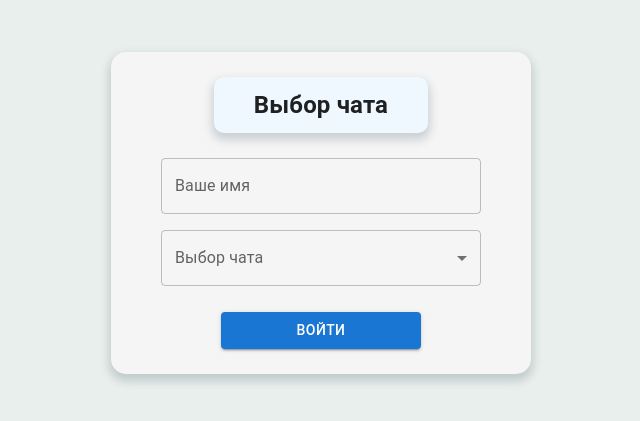
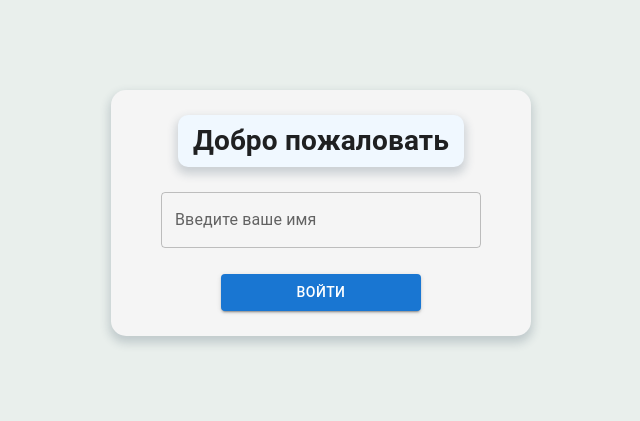
Before and after one commit to NicoMSK/Messenger, a React (Vite) app: page / in a window 1280 px wide. Shown: the part 187-608 px from the top of the page, without its empty margins (319-959 px from the left). Built offline with nearby package versions, Linux system fonts and the light colour scheme.

Commit message:
refactor: Убрал лишнее поле выбра чатов, Переписал стили через css-in-js, добавил обработку ошибок на пустое поле

```diff
--- a/src/pages/login-page/LoginPage.tsx
+++ b/src/pages/login-page/LoginPage.tsx
@@ -1,75 +1,74 @@
-import * as React from "react";
-import Box from "@mui/material/Box";
 import TextField from "@mui/material/TextField";
-import InputLabel from "@mui/material/InputLabel";
-import MenuItem from "@mui/material/MenuItem";
-import FormControl from "@mui/material/FormControl";
-import Select, { type SelectChangeEvent } from "@mui/material/Select";
 import Stack from "@mui/material/Stack";
-import Button from "@mui/material/Button";
-import "./login-page.css";
+import { useState } from "react";
+
+import {
+  LoginContainer,
+  LoginForm,
+  LoginSection,
+  LoginTitle,
+  LoginWrapper,
+  LoginButton,
+} from "./login-page";
 
 export function LoginPage() {
-  const [chat, setChat] = React.useState("");
+  const [nameLength, setNameLength] = useState(false);
+  const [inputValue, setInputValue] = useState("");
 
-  const handleChange = (event: SelectChangeEvent) => {
-    setChat(event.target.value as string);
-  };
+  function handleSubmit(event: React.SubmitEvent<HTMLFormElement>) {
+    event.preventDefault();
+
+    if (inputValue.trim().length === 0) {
+      setNameLength(true);
+      return;
+    }
+
+    setNameLength(false);
+    setInputValue("");
+  }
+
+  function handleNameChange(
+    event: React.ChangeEvent<HTMLInputElement | HTMLTextAreaElement>,
+  ) {
+    const value = event.target.value;
+
+    setInputValue(value);
+
+    if (value.trim().length > 0) {
+      setNameLength(false);
+    }
+  }
 
   return (
-    <section className="login">
-      <div className="container login__container">
-        <div className="login__wrapper">
-          <h1 className="login__title">Выбор чата</h1>
-          <Box
-            className="login__form"
-            component="form"
-            sx={{
-              display: "flex",
-              flexDirection: "column",
-              alignItems: "center",
-              gap: 2,
-              maxWidth: 320,
-              width: "100%",
-            }}
+    <LoginSection>
+      <LoginContainer>
+        <LoginWrapper>
+          <LoginTitle>Добро пожаловать</LoginTitle>
+          <LoginForm
             noValidate
             autoComplete="off"
+            onSubmit={(e) => handleSubmit(e)}
           >
             <TextField
               fullWidth
               id="outlined-basic"
-              label="Ваше имя"
+              label="Введите ваше имя"
               variant="outlined"
+              error={nameLength}
+              value={inputValue}
+              helperText={nameLength ? "Поле не может быть пустым" : ""}
+              onChange={(e) => {
+                handleNameChange(e);
+              }}
             />
-            <FormControl fullWidth>
-              <InputLabel id="chat-select-label">Выбор чата</InputLabel>
-              <Select
-                labelId="chat-select-label"
-                id="chat-select"
-                value={chat}
-                label="Выбор чата"
-                onChange={handleChange}
-              >
-                <MenuItem value={1}>#1</MenuItem>
-                <MenuItem value={2}>#2</MenuItem>
-                <MenuItem value={3}>#3</MenuItem>
-              </Select>
-            </FormControl>
             <Stack direction="row">
-              <Button
-                fullWidth
-                variant="contained"
-                sx={{
-                  marginTop: "10px",
-                  width: 200,
-                }}
-              >
+              <LoginButton fullWidth variant="contained" type="submit">
                 Войти
-              </Button>
+              </LoginButton>
             </Stack>
-          </Box>
-        </div>
-      </div>
-    </section>
+          </LoginForm>
+        </LoginWrapper>
+      </LoginContainer>
+    </LoginSection>
   );
 }
--- a/src/pages/login-page/login-page.css
+++ /dev/null
@@ -1,38 +0,0 @@
-.login {
-  background-color: var(--main-background);
-}
-
-.login__container {
-  display: flex;
-  justify-content: center;
-  align-items: center;
-  height: 100vh;
-}
-
-.login__wrapper {
-  padding: 25px;
-  width: 420px;
-  display: flex;
-  flex-direction: column;
-  align-items: center;
-
-  background-color: var(--chat-background);
-  border-radius: 15px;
-  box-shadow: 0px 5px 10px 2px rgba(34, 60, 80, 0.2);
-}
-
-.login__title {
-  margin: 0;
-  margin-bottom: 25px;
-  padding: 10px 40px;
-  text-align: center;
-
-  background-color: var(--chat-title);
-  border-radius: 10px;
-  box-shadow: 0px 5px 10px 2px rgba(34, 60, 80, 0.2);
-}
-
-
-/* .login__form {
-  width: 100%;
-} */
--- /dev/null
+++ b/src/pages/login-page/login-page.ts
@@ -0,0 +1,50 @@
+import { styled } from "@mui/material/styles";
+import Button from "@mui/material/Button";
+
+export const LoginSection = styled("section")({
+  backgroundColor: "var(--main-background)",
+});
+
+export const LoginContainer = styled("div")({
+  display: "flex",
+  justifyContent: "center",
+  alignItems: "center",
+  height: "100vh",
+});
+
+export const LoginWrapper = styled("div")({
+  padding: "25px",
+  width: "420px",
+  display: "flex",
+  flexDirection: "column",
+  alignItems: "center",
+
+  backgroundColor: "var(--chat-background)",
+  borderRadius: "15px",
+  boxShadow: "0px 5px 10px 2px rgba(34, 60, 80, 0.2)",
+});
+
+export const LoginTitle = styled("h1")({
+  margin: "0",
+  marginBottom: "25px",
+  padding: "5px 15px",
+  fontSize: "28px",
+
+  backgroundColor: "var(--chat-title)",
+  borderRadius: "10px",
+  boxShadow: "0px 5px 10px 2px rgba(34, 60, 80, 0.2)",
+});
+
+export const LoginForm = styled("form")({
+  display: "flex",
+  flexDirection: "column",
+  alignItems: "center",
+  gap: "16px",
+  maxWidth: "320px",
+  width: "100%",
+});
+
+export const LoginButton = styled(Button)({
+  marginTop: "10px",
+  width: "200px",
+});
```
